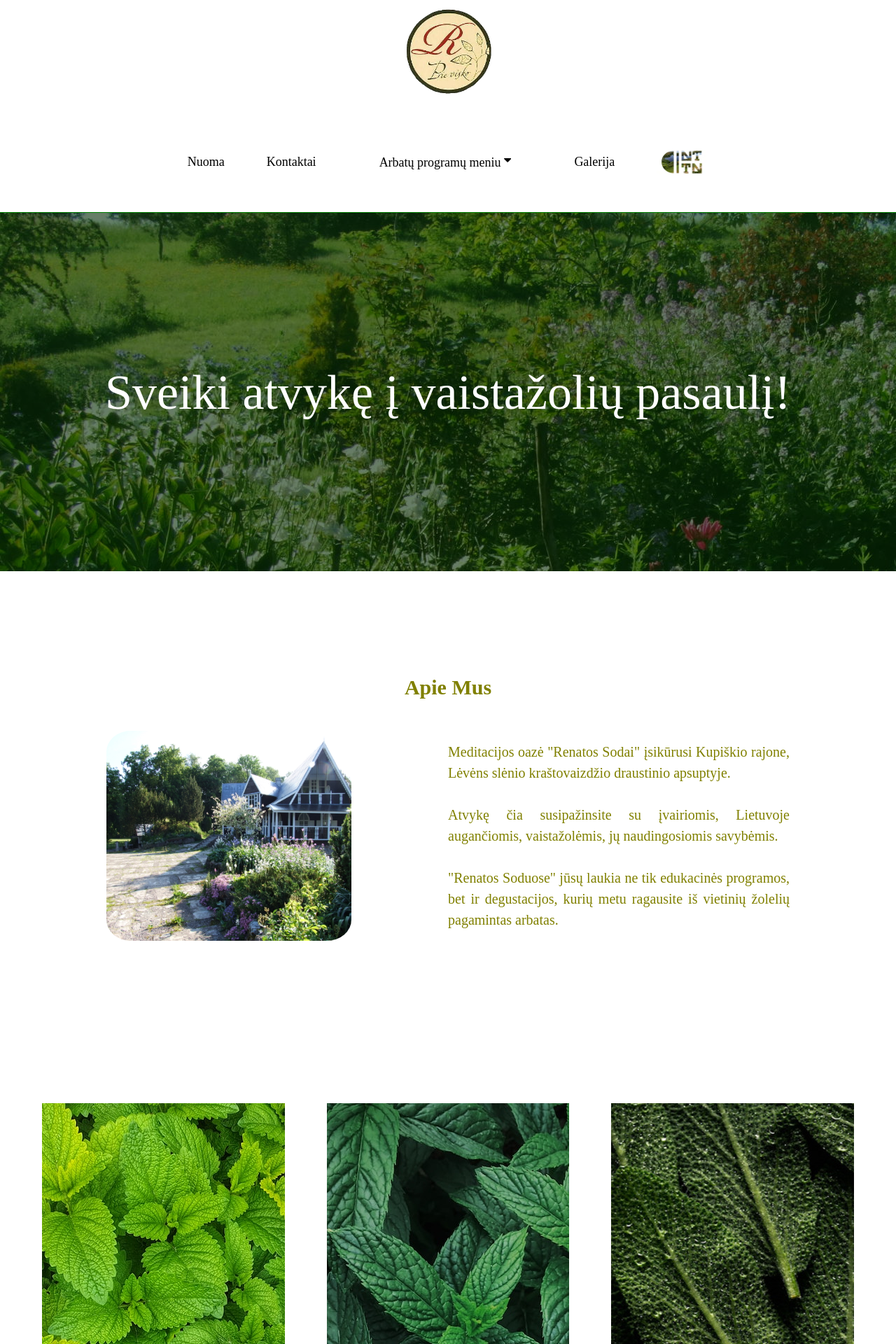
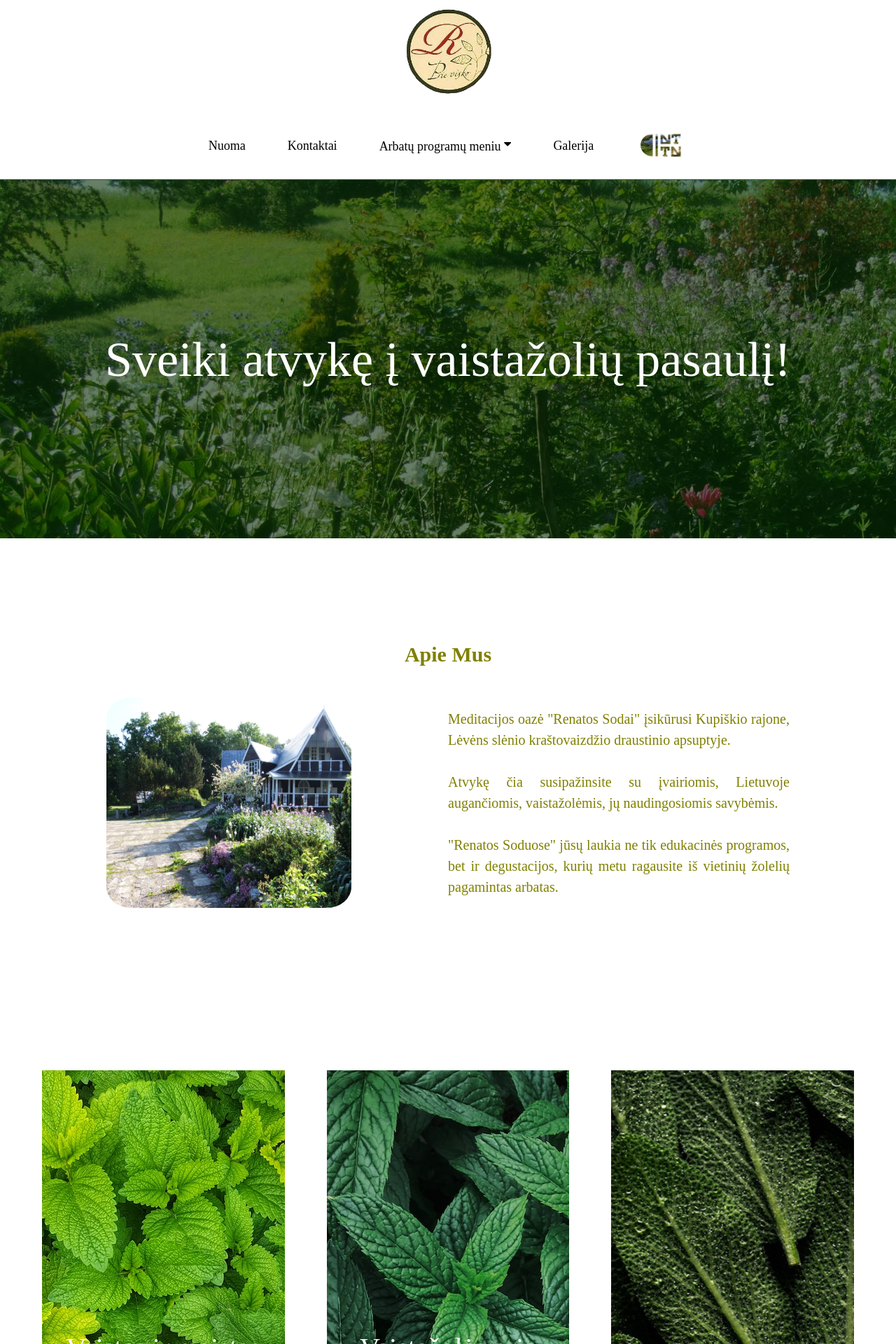
Before and after one commit to gojamont/Webpage_for_teas, a Flask app: page / in a window 1280 px wide. Shown: the top 1920 px of the page at 70% size. Run offline with Flask 3, Linux system fonts and the light colour scheme; some libraries are stand-ins or nearby versions.

Commit message:
modified files

```diff
--- a/static/functions.js
+++ b/static/functions.js
@@ -34,3 +34,13 @@ document.addEventListener("DOMContentLoaded", () => {
         modal.classList.remove("appear");
     });
 });
+
+function toggleDropdown() {
+    var dropdownContent = document.querySelector('.dropdown-content');
+    if (dropdownContent.style.display == "block") {
+        dropdownContent.style.display = "none";
+    } else {
+        dropdownContent.style.display = "block";
+        dropdownContent.style.overflow = "visible";
+    }
+}
--- a/static/styles.css
+++ b/static/styles.css
@@ -57,8 +57,8 @@ div {
 .navbar a {
     text-decoration: none;
     color: black;
-    position: relative; /* Set position relative for absolute positioning of the underline */
 }
+
 .navbar a:hover {
     color: green;
 }
@@ -94,7 +94,8 @@ div {
 
 /* The dropdown container */
 .dropdown {
-    position: relative;
+    display: inline-block;
+    overflow: hidden;
   }
 
   /* Dropdown button */
@@ -102,21 +103,26 @@ div {
     border: none;
     background-color: inherit;
     font-size: inherit;
-    margin: 0; /* Important for vertical align on mobile phones */
+    cursor: pointer;
   }
-
   /* Dropdown content (hidden by default) */
   .dropdown-content {
     display: none;
     position: absolute;
+    font-size: inherit;
+    z-index: 1;
+}
+.dropdown-content a {
+    float: none;
+    color: black;
+    padding: 20px;
+    text-align: left;
+    text-decoration: none;
+    display: block;
+    width: 250px;
+    transform: translateX(-25%);
     background-color: white;
-    font-size: inherit;
-    z-index: 2;
-  }
-
-  /* Add a grey background color to dropdown links on hover */
-  .dropdown-content a:hover {
-    background-color: white;
+    box-shadow: 10px 10px 10px #000;
   }
 
 /* Layout Styles */
@@ -131,6 +137,7 @@ div {
     grid-template-columns: 1fr 1fr;
     width: 80%;
 }
+
 .img-container img,
 .img-container p {
     display: inline-block;
@@ -185,14 +192,42 @@ h2 {
     justify-content: center;
     align-items: center;
     width: 100%;
-    overflow-x: hidden;
+    overflow: auto;
+}
+
+.grid-container .image {
+    position: relative; /* Add position relative for positioning pseudo-element */
+    transition: transform .2s;
+}
+
+.grid-container .image::before {
+    content: "";
+    position: absolute;
+    top: 0;
+    left: 0;
+    width: 100%;
+    height: 100%;
+    background-color: rgba(0, 0, 0, 0.7); /* Black overlay with 80% opacity */
+    opacity: 0; /* Initially invisible */
+    transition: opacity 0.2s; /* Transition for opacity change */
+}
+
+.grid-container .image:hover::before {
+    opacity: .6; /* Show the overlay on hover */
+}
+
+.grid-container .image:hover {
+    transform: scale(1.05);
 }
 
 .grid-container p {
     position: absolute;
     color: white;
-    font-size: 30px;
+    font-size: 40px;
+    opacity: 1;
+    text-align: center; /* Center the text horizontally */
 }
+
 footer {
     width: 100%;
     position: sticky;
--- a/templates/index.html
+++ b/templates/index.html
@@ -26,16 +26,23 @@
     </div>
     <div class="container">
         <div class="grid-container">
-            <div>
+            <a href="{{ url_for('edu_1') }}">
+            <div class="image">
                 <p> Vaistas ir maistas šalia </p>
-                <img class="image" src="{{ url_for('static', filename='/photos_2/meta.jpg') }}" alt="Mėtos">
+                <img src="{{ url_for('static', filename='/photos_2/meta.jpg') }}" alt="Mėtos">
             </div>
-            <div>
+            </a>
+            <a href="{{ url_for('edu_2') }}">
+            <div class="image">
                 <p> Vaistažolės prie namų </p>
-                <img class="image" src="{{ url_for('static', filename='/photos_2/lapukai_2.jpg') }}" alt="Lapukai"></div>
-            <div>
+                <img src="{{ url_for('static', filename='/photos_2/lapukai_2.jpg') }}" alt="Lapukai"></div>
+            </a>
+                <a href="{{ url_for('edu_3') }}">
+                <div class="image">
                 <p> Bobvakariai </p>
-                <img class="image" src="{{ url_for('static', filename='/photos_2/salavijas.jpg') }}" alt="Šalavijas"></div>
+                <img src="{{ url_for('static', filename='/photos_2/salavijas.jpg') }}" alt="Šalavijas">
+            </div>
+          </a>
         </div>
     </div>
 </form>
--- a/templates/layout.html
+++ b/templates/layout.html
@@ -16,16 +16,17 @@
             <ul>
                 <li><a href="{{ url_for('nuoma') }}"> Nuoma </a></li>
                 <li><a href="{{ url_for('kontaktai') }}"> Kontaktai </a></li>
-                <div class="dropdown">
-                    <li><button class="dropdown_btn" onclick="dropdown()"><a href="{{ url_for('meniu') }}"> Arbatų programų meniu </a>
-                        <i class="fa fa-caret-down" aria-hidden="true"></i>
-                    </button></li>
+                <li class="dropdown">
+                    <button class="dropdown_btn"">
+                        <a href="{{ url_for('meniu') }}">Arbatų programų meniu</a>
+                        <i class="fa fa-caret-down" aria-hidden="true" onclick="toggleDropdown()"></i>
+                    </button>
                     <div class="dropdown-content">
-                        <a href="{{ url_for('edu_1') }}"> Vaistas ir maistas šalia </a>
-                        <a href="{{ url_for('edu_2') }}"> Vaistažolės prie namų </a>
-                        <a href="{{ url_for('edu_3') }}"> Bobvakariai </a>
+                        <a href="{{ url_for('edu_1') }}">Vaistas ir maistas šalia</a>
+                        <a href="{{ url_for('edu_2') }}">Vaistažolės prie namų</a>
+                        <a href="{{ url_for('edu_3') }}">Bobvakariai</a>
                     </div>
-                </div>
+                </li>
                 <li><a href="{{ url_for('galerija') }}"> Galerija </a></li>
                 <li><img src="\static\photos_2\klasteris_logo.webp" height="36" width="74"></li>
             </ul>
```
